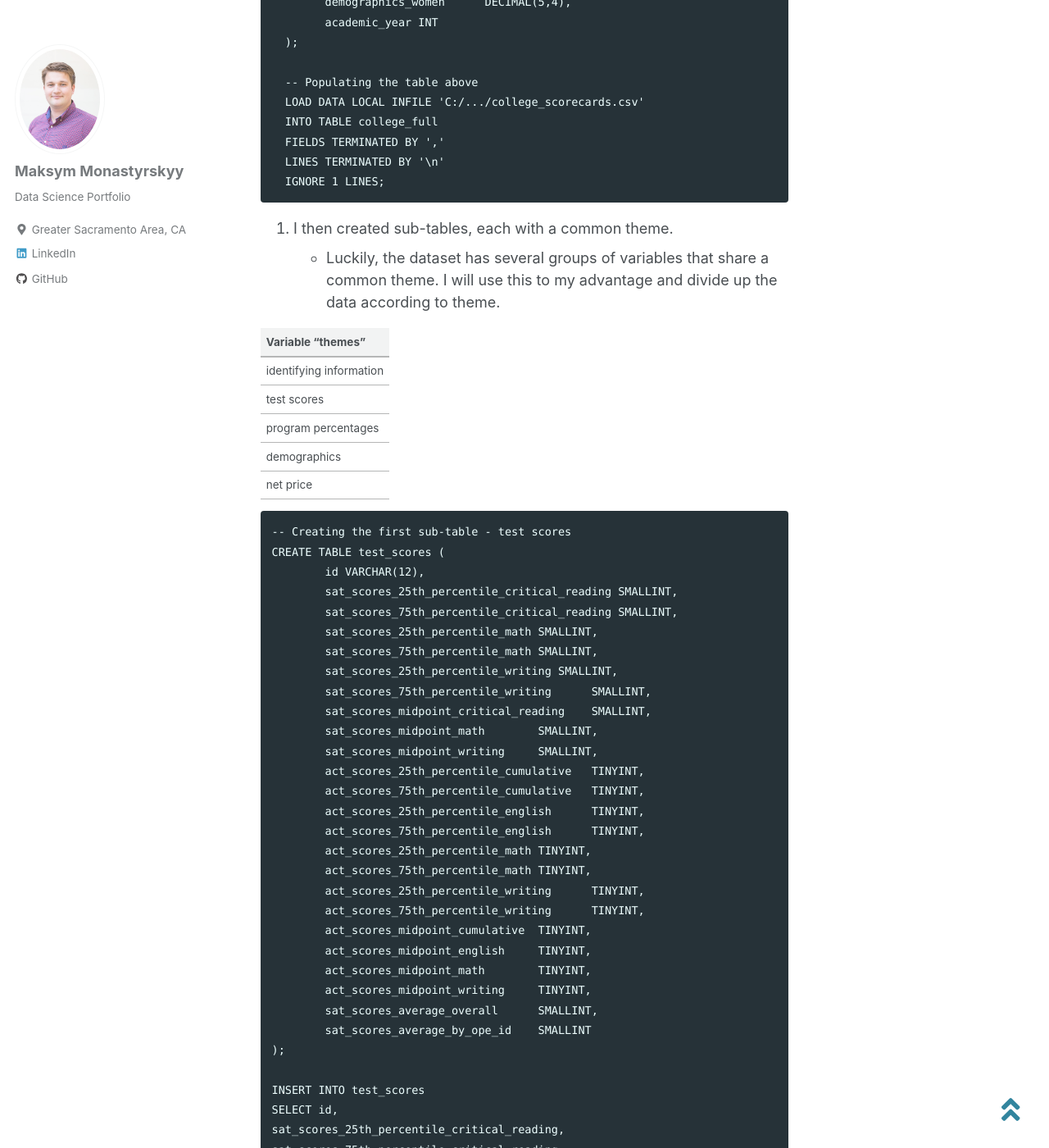
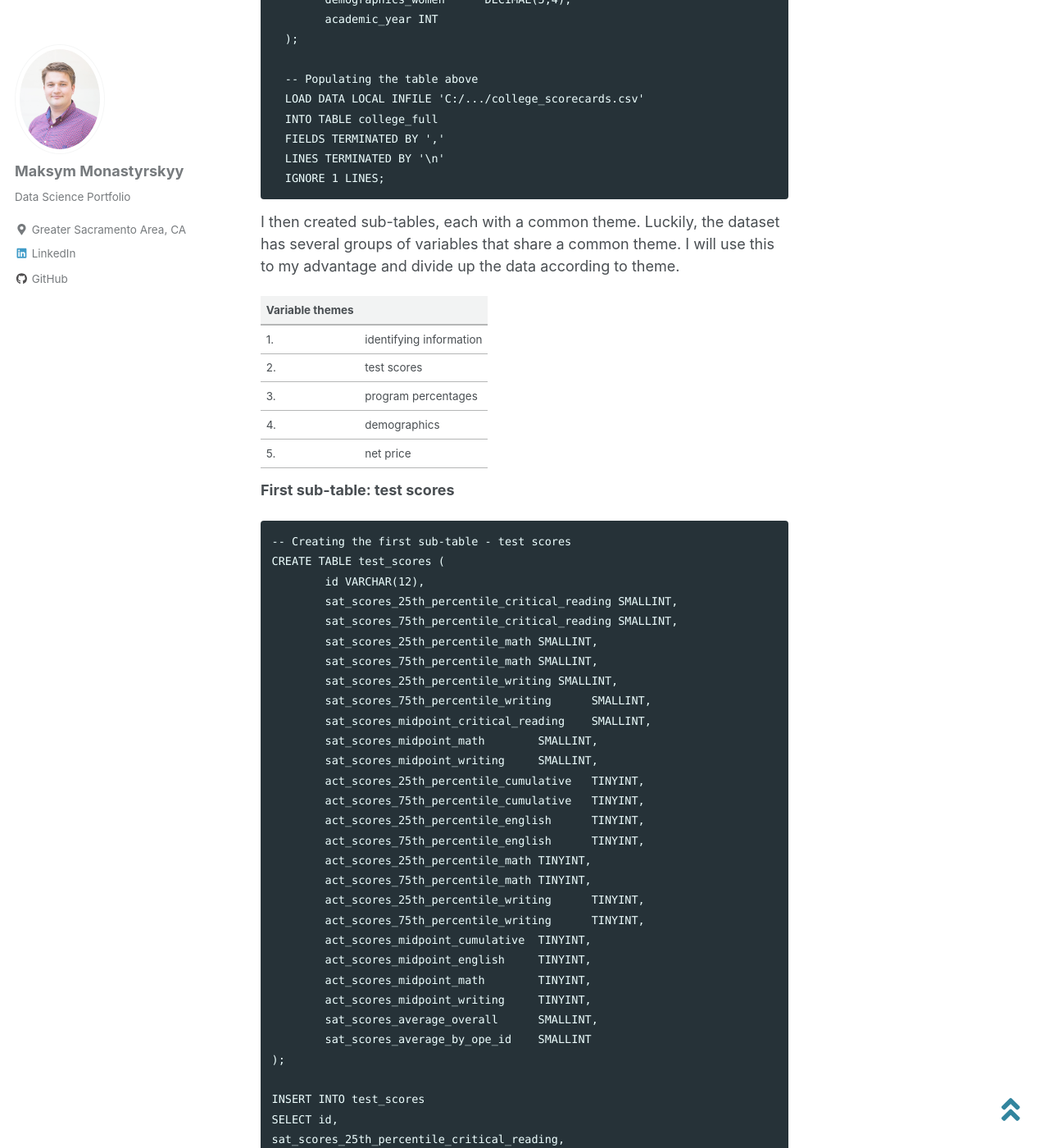
Before and after one commit to monastyrskyy/monastyrskyy.github.io, a Jekyll site: the page built from _posts/2019-6-26-collegescorecards_mysql.md, in a window 1280 px wide and 1400 px high, scrolled down 3770 px. Shown: the whole window at 82% size. Built offline with Jekyll 4.4.1, drawn with Linux system fonts in a browser that asks for light colours; cached includes are drawn as plain includes; nearby versions of some CDN libraries; some of the changed text lies outside the part shown.

Commit message:
sql v6 - test 6

````diff
--- a/_posts/2019-6-26-collegescorecards_mysql.md
+++ b/_posts/2019-6-26-collegescorecards_mysql.md
@@ -116,8 +116,7 @@
 ## Data onboarding
 In this section, I go into the process and code behind creating a relational database using the CollegeScorcards dataset. The goal of this section is to further explain the benefits of a relational database as well as show step by step how I made mine.
 
-1. I imported the full original dataset.
-  - SQL requires a table which then is populated by the data.
+First, I imported the full original dataset. SQL requires you to create a table which then is populated by the data.
 
   ```text
   -- Importing the full dataset into mySQL database
@@ -151,17 +150,17 @@
   IGNORE 1 LINES;
   ```
 
-2. I then created sub-tables, each with a common theme.
-  - Luckily, the dataset has several groups of variables that share a common theme. I will use this to my advantage and divide up the data according to theme.
+I then created sub-tables, each with a common theme. Luckily, the dataset has several groups of variables that share a common theme. I will use this to my advantage and divide up the data according to theme.
 
-  |Variable "themes"|
-  |---|
-  |identifying information|
-  |test scores|
-  |program percentages|
-  |demographics|
-  |net price|
+  |Variable themes|
+  ---|---|
+  1.|identifying information|
+  2.|test scores|
+  3.|program percentages|
+  4.|demographics|
+  5.|net price|
 
+**First sub-table: test scores**
 
 ```text
 -- Creating the first sub-table - test scores
@@ -220,12 +210,13 @@
 FROM college_full;
 
 -- Making the id column a foreign key
-
 ALTER TABLE test_scores
 ADD CONSTRAINT test_fkey FOREIGN KEY (id) REFERENCES college_small (id);
+```
 
+**Second sub-table: program percentages**
 
-
+```text
 -- Next table - program percentages
 CREATE TABLE major_percentages (
 	id VARCHAR(12),
@@ -315,8 +285,11 @@
 -- Making id the foreign key
 ALTER TABLE major_percentages
 ADD CONSTRAINT major_fkey FOREIGN KEY (id) REFERENCES college_small (id);
+```
 
--- Race demographics table
+**Third sub-table: demographics**
+
+```text
 CREATE TABLE demographics (
 	id VARCHAR(12),
 	demographics_race_ethnicity_white	DECIMAL(5,4),
@@ -358,7 +331,11 @@
 -- Making id the foreign key
 ALTER TABLE demographics
 ADD CONSTRAINT demographics_fkey FOREIGN KEY (id) REFERENCES college_small (id);
+```
 
+**Fourth sub-table: net_price**
+
+```text
 -- Making price table
 
 CREATE TABLE net_price (
@@ -396,7 +373,11 @@
 -- Making id the foreign key
 ALTER TABLE net_price
 ADD CONSTRAINT price_fkey FOREIGN KEY (id) REFERENCES college_small (id);
+```
 
+
+
+```text
 -- Making shorter college table
 CREATE TABLE college_small (
 	id VARCHAR(12) PRIMARY KEY,
````
Also changed, not shown: other parts of _posts/2019-6-26-collegescorecards_mysql.md (+6 -36 lines).
